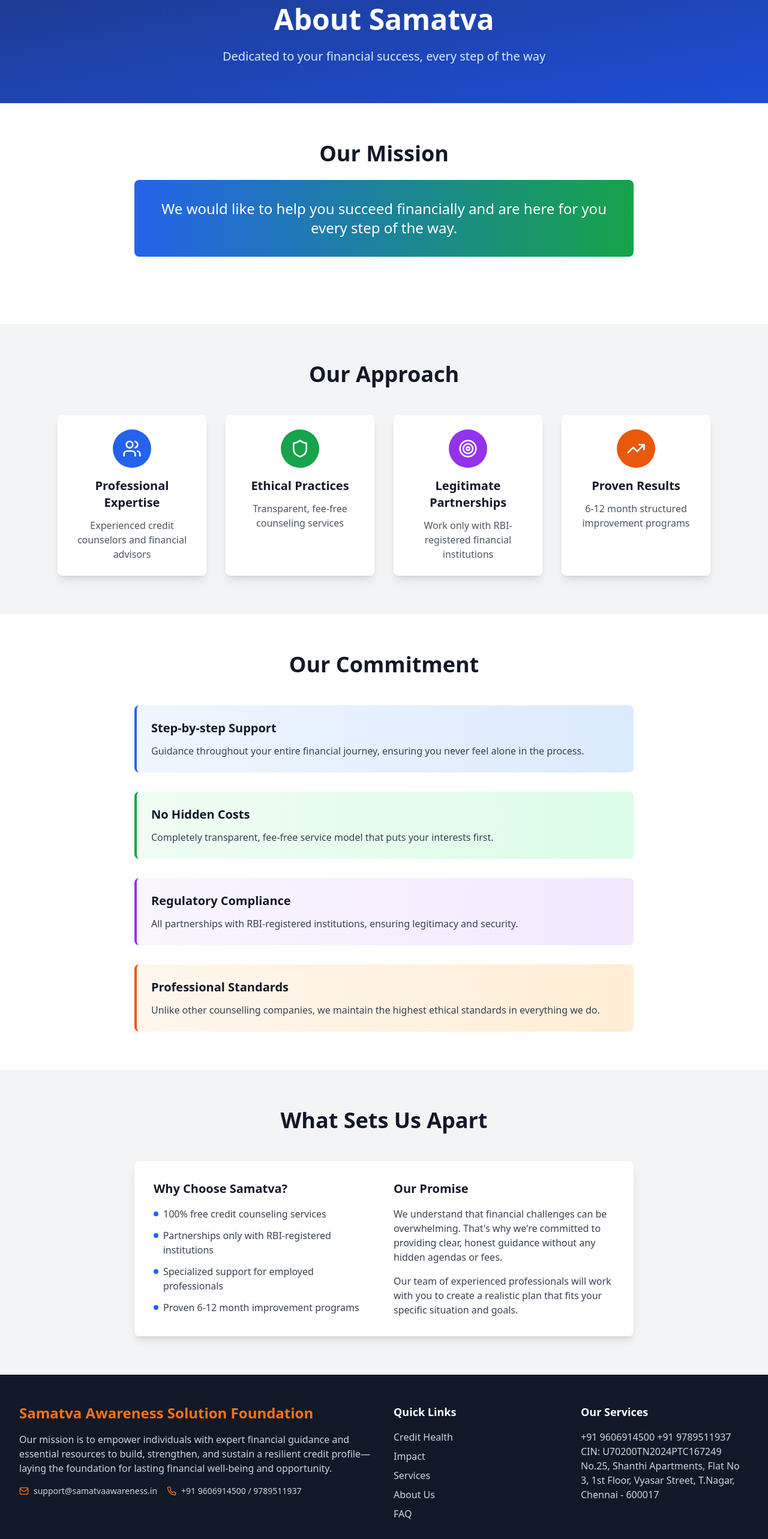
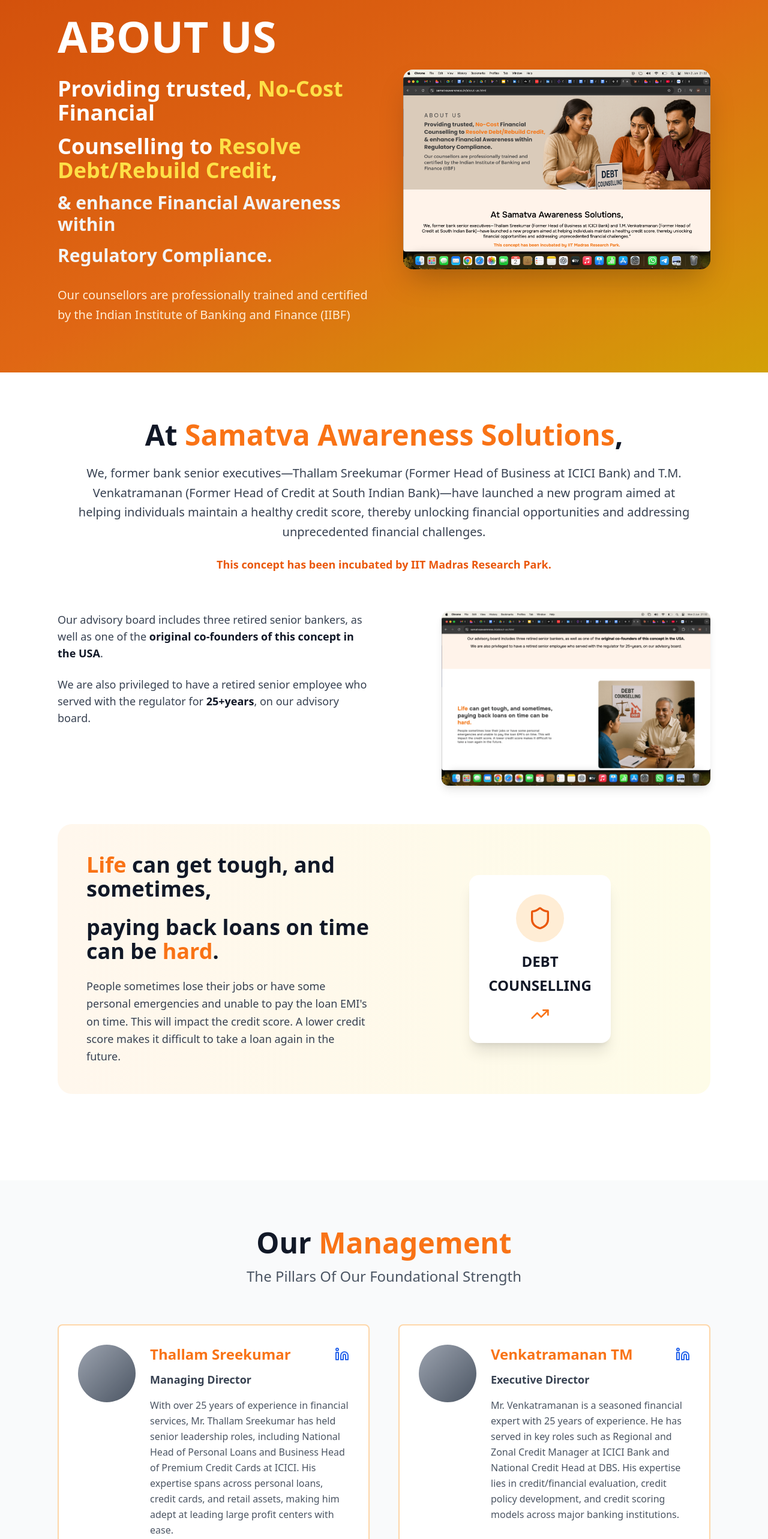
Before and after one commit to GreeseGilbertVijay/soiltecwebsite, a React (Vite) app: page /about in a window 1280 px wide. Shown: the part 120-2686 px from the top of the page at 60% size. Built offline with nearby package versions, Linux system fonts and the light colour scheme.

Commit message:
Refactor: Enhance About Us page content
Improved the About Us page (`src/pages/About.tsx`) by incorporating the provided content in a more visually appealing and modern design, while ensuring the content is presented in a sleek and intuitive manner.

```diff
--- a/src/pages/About.tsx
+++ b/src/pages/About.tsx
@@ -1,7 +1,8 @@
 
 import Navbar from '@/components/Navbar';
 import Footer from '@/components/Footer';
-import { Target, Users, Shield, TrendingUp } from 'lucide-react';
+import { Target, Users, Shield, TrendingUp, Linkedin } from 'lucide-react';
+import { Card, CardContent } from '@/components/ui/card';
 
 const About = () => {
   return (
@@ -9,78 +10,210 @@ const About = () => {
       <Navbar />
 
       {/* Hero Section */}
-      <section className="bg-gradient-to-br from-blue-900 to-blue-700 text-white py-16">
-        <div className="max-w-4xl mx-auto text-center px-4 sm:px-6 lg:px-8">
-          <h1 className="text-4xl md:text-5xl font-bold mb-6">
-            About Samatva
-          </h1>
-          <p className="text-xl text-blue-100">
-            Dedicated to your financial success, every step of the way
-          </p>
-        </div>
-      </section>
-
-      {/* Mission Section */}
-      <section className="py-16 bg-white">
-        <div className="max-w-4xl mx-auto px-4 sm:px-6 lg:px-8">
-          <div className="text-center mb-12">
-            <h2 className="text-3xl md:text-4xl font-bold text-gray-900 mb-6">
-              Our Mission
-            </h2>
-            <div className="bg-gradient-to-r from-blue-600 to-green-600 p-8 rounded-lg text-white">
-              <p className="text-xl md:text-2xl font-medium">
-                We would like to help you succeed financially and are here for you every step of the way.
+      <section className="relative bg-gradient-to-br from-orange-600 via-orange-500 to-yellow-500 text-white py-20 overflow-hidden">
+        <div className="absolute inset-0 bg-black bg-opacity-10"></div>
+        <div className="relative max-w-6xl mx-auto px-4 sm:px-6 lg:px-8">
+          <div className="grid grid-cols-1 lg:grid-cols-2 gap-12 items-center">
+            <div>
+              <h1 className="text-6xl md:text-7xl font-bold mb-8 leading-tight">
+                ABOUT US
+              </h1>
+              <div className="space-y-4">
+                <h2 className="text-3xl md:text-4xl font-bold">
+                  Providing trusted, <span className="text-yellow-300">No-Cost</span> Financial
+                </h2>
+                <h2 className="text-3xl md:text-4xl font-bold">
+                  Counselling to <span className="text-yellow-300">Resolve Debt/Rebuild Credit</span>,
+                </h2>
+                <h2 className="text-2xl md:text-3xl font-semibold text-gray-100">
+                  & enhance Financial Awareness within
+                </h2>
+                <h2 className="text-2xl md:text-3xl font-semibold text-gray-100">
+                  Regulatory Compliance.
+                </h2>
+              </div>
+              <p className="text-xl text-orange-100 mt-8 leading-relaxed">
+                Our counsellors are professionally trained and certified by the Indian Institute of Banking and Finance (IIBF)
               </p>
+            </div>
+            <div className="lg:flex lg:justify-end">
+              <img
+                src="/lovable-uploads/b8c2cd9e-fbde-4991-bb3b-882f9a1e5b18.png"
+                alt="Debt Counselling Session"
+                className="w-full max-w-lg rounded-2xl shadow-2xl"
+              />
             </div>
           </div>
         </div>
       </section>
 
-      {/* Our Approach */}
-      <section className="py-16 bg-gray-100">
+      {/* Leadership Section */}
+      <section className="py-20 bg-white">
         <div className="max-w-6xl mx-auto px-4 sm:px-6 lg:px-8">
-          <div className="text-center mb-12">
-            <h2 className="text-3xl md:text-4xl font-bold text-gray-900 mb-6">
-              Our Approach
+          <div className="text-center mb-16">
+            <h2 className="text-5xl font-bold text-gray-900 mb-6">
+              At <span className="text-orange-500">Samatva Awareness Solutions</span>,
+            </h2>
+            <p className="text-xl text-gray-700 max-w-5xl mx-auto leading-relaxed">
+              We, former bank senior executives—Thallam Sreekumar (Former Head of Business at ICICI Bank) and T.M. Venkatramanan (Former Head of Credit at South Indian Bank)—have launched a new program aimed at helping individuals maintain a healthy credit score, thereby unlocking financial opportunities and addressing unprecedented financial challenges.
+            </p>
+            <p className="text-lg text-orange-600 font-semibold mt-6">
+              This concept has been incubated by IIT Madras Research Park.
+            </p>
+          </div>
+
+          <div className="grid grid-cols-1 lg:grid-cols-2 gap-8 mb-16">
+            <div className="text-center lg:text-left">
+              <p className="text-lg text-gray-700 mb-6">
+                Our advisory board includes three retired senior bankers, as well as one of the <span className="font-semibold text-gray-900">original co-founders of this concept in the USA</span>.
+              </p>
+              <p className="text-lg text-gray-700">
+                We are also privileged to have a retired senior employee who served with the regulator for <span className="font-semibold text-gray-900">25+years</span>, on our advisory board.
+              </p>
+            </div>
+            <div className="flex justify-center lg:justify-end">
+              <img
+                src="/lovable-uploads/79380e54-47a8-475a-8371-d541651d4d15.png"
+                alt="Professional Consultation"
+                className="w-full max-w-md rounded-xl shadow-lg"
+              />
+            </div>
+          </div>
+
+          {/* Life Challenges Section */}
+          <div className="bg-gradient-to-r from-orange-50 to-yellow-50 rounded-3xl p-12 mb-16">
+            <div className="grid grid-cols-1 lg:grid-cols-2 gap-12 items-center">
+              <div>
+                <h3 className="text-4xl font-bold text-gray-900 mb-6">
+                  <span className="text-orange-500">Life</span> can get tough, and sometimes,
+                </h3>
+                <h3 className="text-4xl font-bold text-gray-900 mb-6">
+                  paying back loans on time can be <span className="text-orange-500">hard</span>.
+                </h3>
+                <p className="text-lg text-gray-700 leading-relaxed">
+                  People sometimes lose their jobs or have some personal emergencies and unable to pay the loan EMI's on time. This will impact the credit score. A lower credit score makes it difficult to take a loan again in the future.
+                </p>
+              </div>
+              <div className="flex justify-center">
+                <div className="bg-white rounded-2xl shadow-xl p-8 max-w-sm">
+                  <div className="text-center">
+                    <div className="bg-orange-100 w-20 h-20 rounded-full flex items-center justify-center mx-auto mb-4">
+                      <Shield className="text-orange-600" size={40} />
+                    </div>
+                    <h4 className="text-2xl font-bold text-gray-900 mb-2">DEBT</h4>
+                    <h4 className="text-2xl font-bold text-gray-900">COUNSELLING</h4>
+                    <div className="mt-4 text-orange-500">
+                      <TrendingUp size={32} className="mx-auto" />
+                    </div>
+                  </div>
+                </div>
+              </div>
+            </div>
+          </div>
+        </div>
+      </section>
+
+      {/* Management Team Section */}
+      <section className="py-20 bg-gray-50">
+        <div className="max-w-6xl mx-auto px-4 sm:px-6 lg:px-8">
+          <div className="text-center mb-16">
+            <h2 className="text-5xl font-bold text-gray-900 mb-4">
+              Our <span className="text-orange-500">Management</span>
+            </h2>
+            <p className="text-2xl text-gray-600">The Pillars Of Our Foundational Strength</p>
+          </div>
+
+          <div className="grid grid-cols-1 lg:grid-cols-2 gap-12">
+            {/* Thallam Sreekumar Card */}
+            <Card className="bg-white border-2 border-orange-200 hover:border-orange-400 transition-all duration-300 hover:shadow-xl">
+              <CardContent className="p-8">
+                <div className="flex items-start space-x-6">
+                  <div className="w-24 h-24 bg-gray-300 rounded-full flex-shrink-0 overflow-hidden">
+                    <div className="w-full h-full bg-gradient-to-br from-gray-400 to-gray-600"></div>
+                  </div>
+                  <div className="flex-1">
+                    <div className="flex items-center justify-between mb-3">
+                      <h3 className="text-2xl font-bold text-orange-500">Thallam Sreekumar</h3>
+                      <Linkedin className="text-blue-600 cursor-pointer hover:text-blue-800" size={24} />
+                    </div>
+                    <p className="text-lg font-semibold text-gray-700 mb-4">Managing Director</p>
+                    <p className="text-gray-600 leading-relaxed">
+                      With over 25 years of experience in financial services, Mr. Thallam Sreekumar has held senior leadership roles, including National Head of Personal Loans and Business Head of Premium Credit Cards at ICICI. His expertise spans across personal loans, credit cards, and retail assets, making him adept at leading large profit centers with ease.
+                    </p>
+                  </div>
+                </div>
+              </CardContent>
+            </Card>
+
+            {/* Venkatramanan TM Card */}
+            <Card className="bg-white border-2 border-orange-200 hover:border-orange-400 transition-all duration-300 hover:shadow-xl">
+              <CardContent className="p-8">
+                <div className="flex items-start space-x-6">
+                  <div className="w-24 h-24 bg-gray-300 rounded-full flex-shrink-0 overflow-hidden">
+                    <div className="w-full h-full bg-gradient-to-br from-gray-400 to-gray-600"></div>
+                  </div>
+                  <div className="flex-1">
+                    <div className="flex items-center justify-between mb-3">
+                      <h3 className="text-2xl font-bold text-orange-500">Venkatramanan TM</h3>
+                      <Linkedin className="text-blue-600 cursor-pointer hover:text-blue-800" size={24} />
+                    </div>
+                    <p className="text-lg font-semibold text-gray-700 mb-4">Executive Director</p>
+                    <p className="text-gray-600 leading-relaxed">
+                      Mr. Venkatramanan is a seasoned financial expert with 25 years of experience. He has served in key roles such as Regional and Zonal Credit Manager at ICICI Bank and National Credit Head at DBS. His expertise lies in credit/financial evaluation, credit policy development, and credit scoring models across major banking institutions.
+                    </p>
+                  </div>
+                </div>
+              </CardContent>
+            </Card>
+          </div>
+        </div>
+      </section>
+
+      {/* Our Approach Section */}
+      <section className="py-20 bg-white">
+        <div className="max-w-6xl mx-auto px-4 sm:px-6 lg:px-8">
+          <div className="text-center mb-16">
+            <h2 className="text-5xl font-bold text-gray-900 mb-6">
+              Our <span className="text-orange-500">Approach</span>
             </h2>
           </div>
 
           <div className="grid grid-cols-1 md:grid-cols-2 lg:grid-cols-4 gap-8">
-            <div className="text-center p-6 bg-white rounded-lg shadow-lg">
-              <div className="bg-blue-600 w-16 h-16 rounded-full flex items-center justify-center mx-auto mb-4">
-                <Users className="text-white" size={32} />
+            <div className="text-center p-8 bg-gradient-to-br from-blue-50 to-blue-100 rounded-2xl shadow-lg hover:shadow-xl transition-all duration-300">
+              <div className="bg-blue-600 w-20 h-20 rounded-full flex items-center justify-center mx-auto mb-6">
+                <Users className="text-white" size={40} />
               </div>
-              <h3 className="text-xl font-semibold mb-3 text-gray-900">Professional Expertise</h3>
+              <h3 className="text-xl font-bold mb-4 text-gray-900">Professional Expertise</h3>
               <p className="text-gray-600">
                 Experienced credit counselors and financial advisors
               </p>
             </div>
 
-            <div className="text-center p-6 bg-white rounded-lg shadow-lg">
-              <div className="bg-green-600 w-16 h-16 rounded-full flex items-center justify-center mx-auto mb-4">
-                <Shield className="text-white" size={32} />
+            <div className="text-center p-8 bg-gradient-to-br from-green-50 to-green-100 rounded-2xl shadow-lg hover:shadow-xl transition-all duration-300">
+              <div className="bg-green-600 w-20 h-20 rounded-full flex items-center justify-center mx-auto mb-6">
+                <Shield className="text-white" size={40} />
               </div>
-              <h3 className="text-xl font-semibold mb-3 text-gray-900">Ethical Practices</h3>
+              <h3 className="text-xl font-bold mb-4 text-gray-900">Ethical Practices</h3>
               <p className="text-gray-600">
                 Transparent, fee-free counseling services
               </p>
             </div>
 
-            <div className="text-center p-6 bg-white rounded-lg shadow-lg">
-              <div className="bg-purple-600 w-16 h-16 rounded-full flex items-center justify-center mx-auto mb-4">
-                <Target className="text-white" size={32} />
+            <div className="text-center p-8 bg-gradient-to-br from-purple-50 to-purple-100 rounded-2xl shadow-lg hover:shadow-xl transition-all duration-300">
+              <div className="bg-purple-600 w-20 h-20 rounded-full flex items-center justify-center mx-auto mb-6">
+                <Target className="text-white" size={40} />
               </div>
-              <h3 className="text-xl font-semibold mb-3 text-gray-900">Legitimate Partnerships</h3>
+              <h3 className="text-xl font-bold mb-4 text-gray-900">Legitimate Partnerships</h3>
               <p className="text-gray-600">
                 Work only with RBI-registered financial institutions
               </p>
             </div>
 
-            <div className="text-center p-6 bg-white rounded-lg shadow-lg">
-              <div className="bg-orange-600 w-16 h-16 rounded-full flex items-center justify-center mx-auto mb-4">
-                <TrendingUp className="text-white" size={32} />
+            <div className="text-center p-8 bg-gradient-to-br from-orange-50 to-orange-100 rounded-2xl shadow-lg hover:shadow-xl transition-all duration-300">
+              <div className="bg-orange-600 w-20 h-20 rounded-full flex items-center justify-center mx-auto mb-6">
+                <TrendingUp className="text-white" size={40} />
               </div>
-              <h3 className="text-xl font-semibold mb-3 text-gray-900">Proven Results</h3>
+              <h3 className="text-xl font-bold mb-4 text-gray-900">Proven Results</h3>
               <p className="text-gray-600">
                 6-12 month structured improvement programs
               </p>
@@ -89,88 +222,46 @@ const About = () => {
         </div>
       </section>
 
-      {/* Our Commitment */}
-      <section className="py-16 bg-white">
-        <div className="max-w-4xl mx-auto px-4 sm:px-6 lg:px-8">
-          <div className="text-center mb-12">
-            <h2 className="text-3xl md:text-4xl font-bold text-gray-900 mb-6">
-              Our Commitment
-            </h2>
-          </div>
-
-          <div className="space-y-8">
-            <div className="bg-gradient-to-r from-blue-50 to-blue-100 p-6 rounded-lg border-l-4 border-blue-600">
-              <h3 className="text-xl font-semibold mb-3 text-gray-900">Step-by-step Support</h3>
-              <p className="text-gray-700">
-                Guidance throughout your entire financial journey, ensuring you never feel alone in the process.
+      {/* Enhanced Mission Section */}
+      <section className="py-20 bg-gradient-to-br from-gray-900 to-gray-800 text-white">
+        <div className="max-w-6xl mx-auto px-4 sm:px-6 lg:px-8">
+          <div className="grid grid-cols-1 lg:grid-cols-2 gap-16 items-center">
+            <div>
+              <div className="mb-8">
+                <div className="flex items-center space-x-4 mb-4">
+                  <div className="text-4xl font-bold text-orange-500">SA</div>
+                  <div>
+                    <h3 className="text-2xl font-bold text-orange-500">SAMATVA</h3>
+                    <h3 className="text-2xl font-bold text-orange-500">AWARENESS</h3>
+                    <p className="text-sm text-orange-300">REBUILD CREDIT, REGAIN YOUR FUTURE</p>
+                  </div>
+                </div>
+              </div>
+              <p className="text-lg text-gray-300 leading-relaxed">
+                Our mission is to empower individuals with expert financial guidance and essential resources to build, strengthen, and sustain a resilient credit profile—laying the foundation for lasting financial well-being and opportunity.
               </p>
             </div>
 
-            <div className="bg-gradient-to-r from-green-50 to-green-100 p-6 rounded-lg border-l-4 border-green-600">
-              <h3 className="text-xl font-semibold mb-3 text-gray-900">No Hidden Costs</h3>
-              <p className="text-gray-700">
-                Completely transparent, fee-free service model that puts your interests first.
-              </p>
-            </div>
-
-            <div className="bg-gradient-to-r from-purple-50 to-purple-100 p-6 rounded-lg border-l-4 border-purple-600">
-              <h3 className="text-xl font-semibold mb-3 text-gray-900">Regulatory Compliance</h3>
-              <p className="text-gray-700">
-                All partnerships with RBI-registered institutions, ensuring legitimacy and security.
-              </p>
-            </div>
-
-            <div className="bg-gradient-to-r from-orange-50 to-orange-100 p-6 rounded-lg border-l-4 border-orange-600">
-              <h3 className="text-xl font-semibold mb-3 text-gray-900">Professional Standards</h3>
-              <p className="text-gray-700">
-                Unlike other counselling companies, we maintain the highest ethical standards in everything we do.
-              </p>
-            </div>
-          </div>
-        </div>
-      </section>
-
-      {/* Values Section */}
-      <section className="py-16 bg-gray-100">
-        <div className="max-w-4xl mx-auto px-4 sm:px-6 lg:px-8">
-          <div className="text-center mb-12">
-            <h2 className="text-3xl md:text-4xl font-bold text-gray-900 mb-6">
-              What Sets Us Apart
-            </h2>
-          </div>
-
-          <div className="bg-white rounded-lg shadow-lg p-8">
-            <div className="grid grid-cols-1 md:grid-cols-2 gap-8">
-              <div>
-                <h3 className="text-xl font-semibold mb-4 text-gray-900">Why Choose Samatva?</h3>
-                <ul className="space-y-3 text-gray-700">
-                  <li className="flex items-start space-x-2">
-                    <div className="w-2 h-2 bg-blue-600 rounded-full mt-2"></div>
-                    <span>100% free credit counseling services</span>
-                  </li>
-                  <li className="flex items-start space-x-2">
-                    <div className="w-2 h-2 bg-blue-600 rounded-full mt-2"></div>
-                    <span>Partnerships only with RBI-registered institutions</span>
-                  </li>
-                  <li className="flex items-start space-x-2">
-                    <div className="w-2 h-2 bg-blue-600 rounded-full mt-2"></div>
-                    <span>Specialized support for employed professionals</span>
-                  </li>
-                  <li className="flex items-start space-x-2">
-                    <div className="w-2 h-2 bg-blue-600 rounded-full mt-2"></div>
-                    <span>Proven 6-12 month improvement programs</span>
-                  </li>
-                </ul>
-              </div>
-
-              <div>
-                <h3 className="text-xl font-semibold mb-4 text-gray-900">Our Promise</h3>
-                <p className="text-gray-700 mb-4">
-                  We understand that financial challenges can be overwhelming. That's why we're committed to providing clear, honest guidance without any hidden agendas or fees.
-                </p>
-                <p className="text-gray-700">
-                  Our team of experienced professionals will work with you to create a realistic plan that fits your specific situation and goals.
-                </p>
+            <div className="bg-white text-gray-900 rounded-2xl p-8 shadow-2xl">
+              <h4 className="text-2xl font-bold text-orange-500 mb-6">CONTACT US</h4>
+              <div className="space-y-4">
+                <div className="flex items-center space-x-3">
+                  <div className="w-2 h-2 bg-orange-500 rounded-full"></div>
+                  <span className="text-lg font-semibold">+91 9606914500 / 9789511937</span>
+                </div>
+                <div className="flex items-center space-x-3">
+                  <div className="w-2 h-2 bg-orange-500 rounded-full"></div>
+                  <span className="text-lg">support@samatvaawareness.in</span>
+                </div>
+                <div className="flex items-center space-x-3">
+                  <div className="w-2 h-2 bg-orange-500 rounded-full"></div>
+                  <span>CIN: U70200TN2024PTC167249</span>
+                </div>
+                <div className="mt-6 p-4 bg-gray-50 rounded-lg">
+                  <p className="text-sm leading-relaxed">
+                    No.25, Shanthi Apartments, Flat No 3, 1st Floor, Vyasar Street, T.Nagar, Chennai - 600017
+                  </p>
+                </div>
               </div>
             </div>
           </div>
```
Also changed, not shown: public/lovable-uploads/79380e54-47a8-475a-8371-d541651d4d15.png (added), public/lovable-uploads/b8c2cd9e-fbde-4991-bb3b-882f9a1e5b18.png (added).
